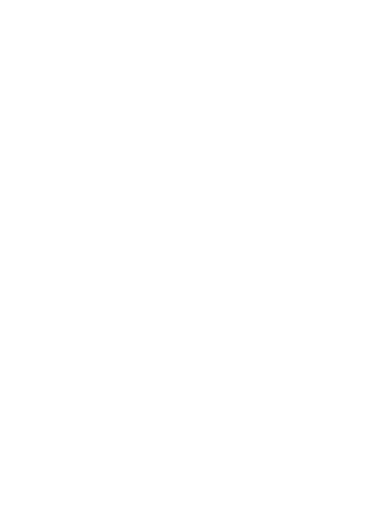
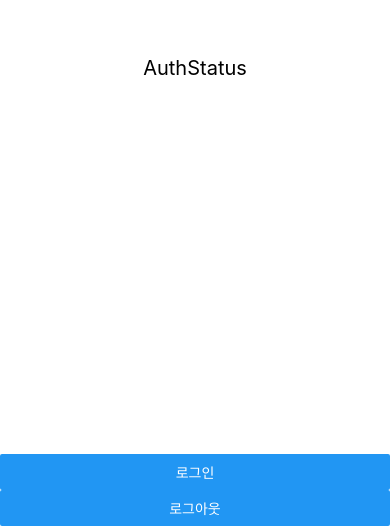
Before and after one commit to ShimHyesu/StateManagement, a React Native app: screen / in a window 390 px wide. Shown: the part 318-844 px from the top of the page. Built offline with nearby package versions, Linux system fonts and the light colour scheme.

Commit message:
사용자 인증 기능 구현 - AuthApp 틀 잡아주기

```diff
--- a/App.js
+++ b/App.js
@@ -6,10 +6,16 @@ import { configureStore } from "@reduxjs/toolkit";
 
 import rootReducer from "./slices";
 
+import AuthApp from "./components/AuthApp";
+
 const store = configureStore({ reducer: rootReducer });
 
 function App() {
-  return <Provider store={store}>{/* TODO : 컴포넌트 사용 */}</Provider>;
+  return (
+    <Provider store={store}>
+      <AuthApp />
+    </Provider>
+  );
 }
 
 export default App;
--- /dev/null
+++ b/components/AuthApp.js
@@ -0,0 +1,25 @@
+//
+// AuthStatus와 AuthButtons 컴포넌트를 보여주는 컴포넌트
+//
+import React from "react";
+import { StyleSheet, SafeAreaView } from "react-native";
+
+import AuthStatus from "./AuthStatus";
+import AuthButtons from "./AuthButtons";
+
+function AuthApp() {
+  return (
+    <SafeAreaView style={styles.block}>
+      <AuthStatus />
+      <AuthButtons />
+    </SafeAreaView>
+  );
+}
+
+export default AuthApp;
+
+const styles = StyleSheet.create({
+  block: {
+    flex: 1,
+  },
+});
--- /dev/null
+++ b/components/AuthButtons.js
@@ -0,0 +1,18 @@
+//
+// 로그인, 로그아웃 버튼을 보여주는 컴포넌트
+//
+import React from "react";
+import { StyleSheet, View, Button } from "react-native";
+
+function AuthButtons() {
+  return (
+    <View>
+      <Button title="로그인" onPress={() => {}} />
+      <Button title="로그아웃" onPress={() => {}} />
+    </View>
+  );
+}
+
+export default AuthButtons;
+
+const styles = StyleSheet.create({});
--- /dev/null
+++ b/components/AuthStatus.js
@@ -0,0 +1,26 @@
+//
+// 현재 사용자 인증 상태를 보여주는 컴포넌트
+//
+import React from "react";
+import { StyleSheet, View, Text } from "react-native";
+
+function AuthStatus() {
+  return (
+    <View style={styles.status}>
+      <Text style={styles.text}>AuthStatus</Text>
+    </View>
+  );
+}
+
+export default AuthStatus;
+
+const styles = StyleSheet.create({
+  status: {
+    flex: 1,
+    alignItems: "center",
+    justifyContent: "center",
+  },
+  text: {
+    fontSize: 20,
+  },
+});
```
